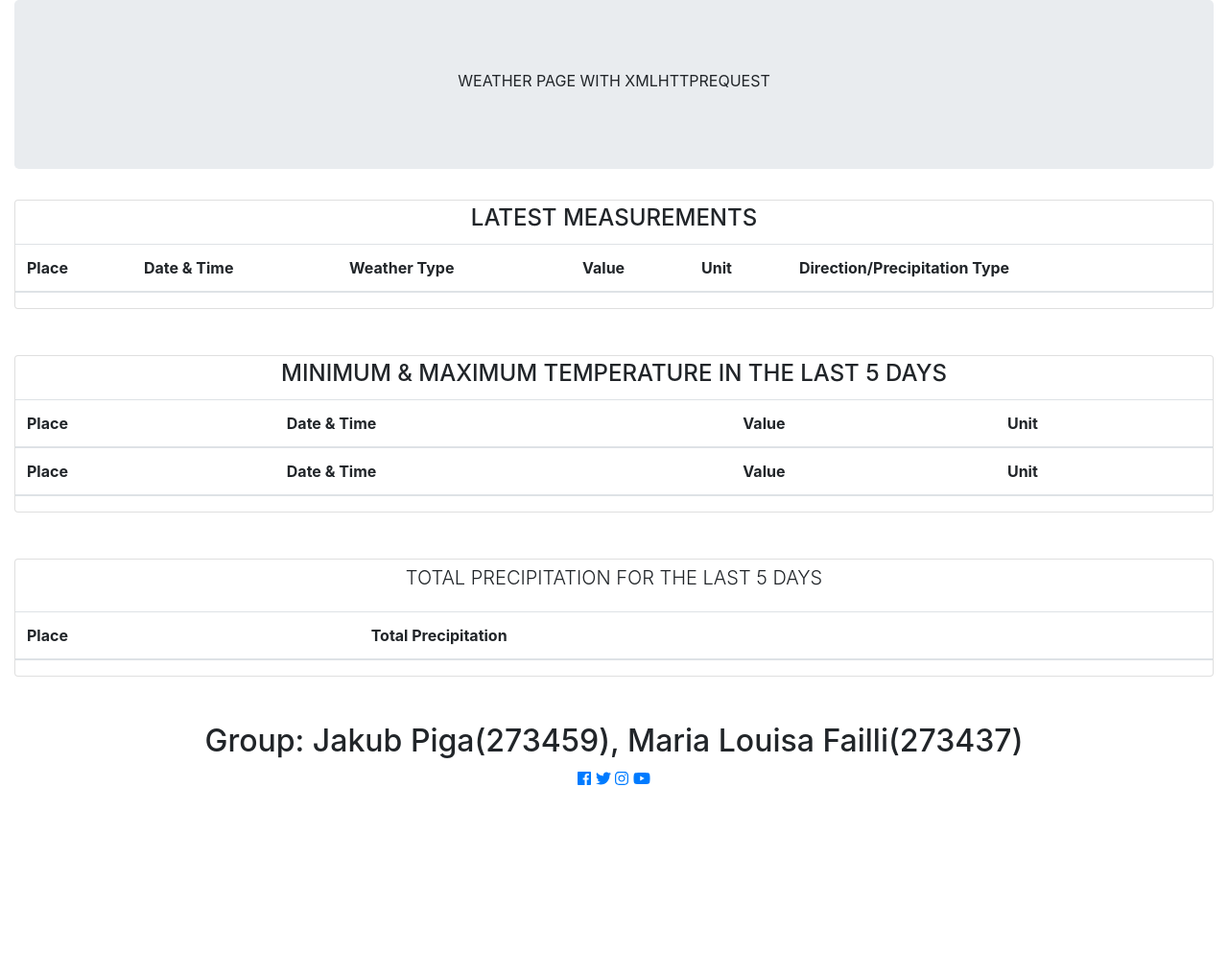
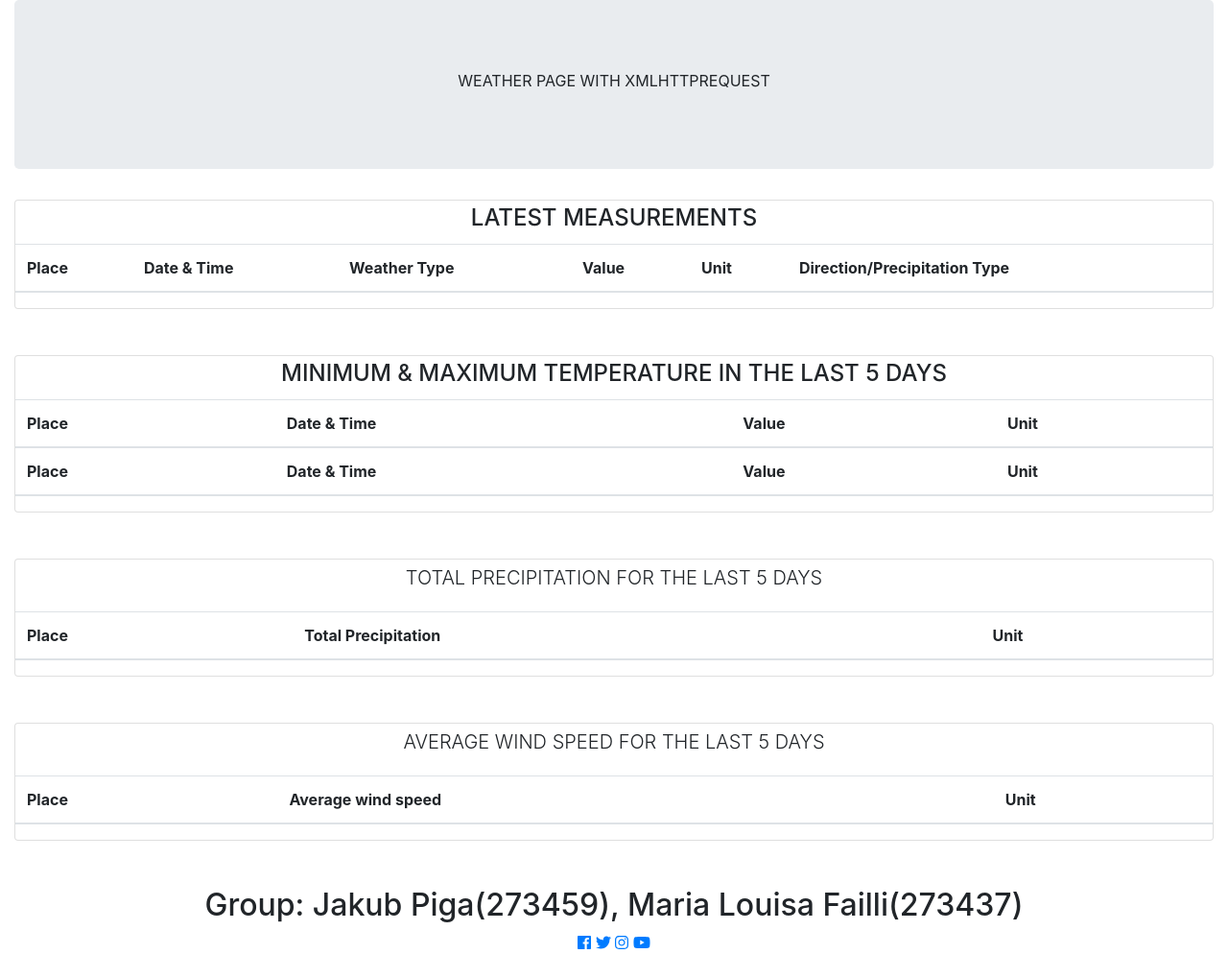
Before and after one commit to 314ga/SWA_Assignment2, a plain HTML site: page index.html in a window 1280 px wide. Shown: the whole page at 96% size. Before the commit the page ends 823 px from the top, so only its background shows below. Drawn offline with nearby package versions, Linux system fonts and the light colour scheme; no server answers.

Commit message:
Update index.html

```diff
--- a/index.html
+++ b/index.html
@@ -101,6 +101,29 @@
                     <tr>
                         <th scope="col">Place</th>
                         <th scope="col">Total Precipitation</th>
+                        <th scope="col">Unit</th>
+                    </tr>
+                </thead>
+                <tbody id="weather-">
+
+                </tbody>
+            </table>
+        </div>
+    </div>
+    <br>
+    <br>
+    <!-- AVERAGE WIND SPEED FOR THE LAST 5 DAYS -->
+    <div class="container-fluid">
+        <div class="card">
+            <div class="text-center">
+                <p class="lead  py-1">AVERAGE WIND SPEED FOR THE LAST 5 DAYS</p>
+            </div>
+            <table id="average-wind" class="table table-striped">
+                <thead>
+                    <tr>
+                        <th scope="col">Place</th>
+                        <th scope="col">Average wind speed</th>
+                        <th scope="col">Unit</th>
                     </tr>
                 </thead>
                 <tbody id="weather-">
```
